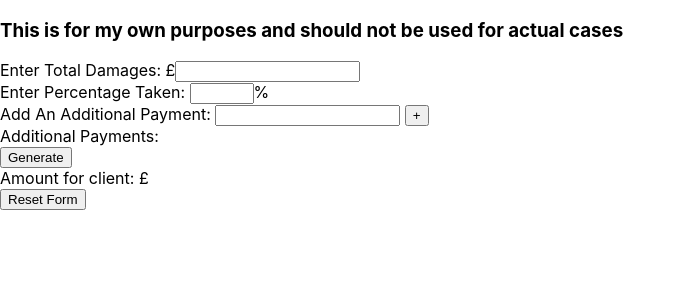
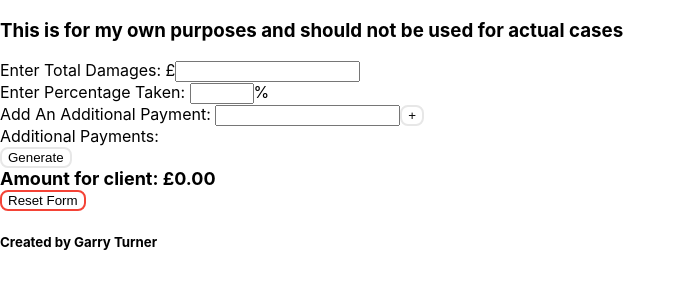
Before and after one commit to gazzturner/PercentageCalculator, a React (Create React App) app: page / in a window 1280 px wide. Shown: the top 300 px of the page, without its empty margins (0-686 px from the left). Built offline with nearby package versions, Linux system fonts and the light colour scheme.

Commit message:
added some styling

```diff
--- a/public/index.html
+++ b/public/index.html
@@ -24,7 +24,7 @@
       work correctly both with client-side routing and a non-root public URL.
       Learn how to configure a non-root public URL by running `npm run build`.
     -->
-    <title>React App</title>
+    <title>Percentage Calculator</title>
   </head>
   <body>
     <noscript>You need to enable JavaScript to run this app.</noscript>
@@ -39,5 +39,6 @@
       To begin the development, run `npm start` or `yarn start`.
       To create a production bundle, use `npm run build` or `yarn build`.
     -->
+    <h5>Created by Garry Turner</h5>
   </body>
 </html>
--- /dev/null
+++ b/src/Components/InputForm.css
@@ -0,0 +1,22 @@
+.resetButton {
+    border-radius: 8px;
+    background-color: white;
+    color: black;
+    border: 2px solid #f44336;
+}
+
+.resetButton:hover {
+    background-color: #f44336;
+    color: white;
+}
+
+.button {
+    border-radius: 8px;
+    background-color: white;
+    color: black;
+    border: 2px solid #e7e7e7;
+ }
+
+.button:hover {
+    background-color: #e7e7e7;
+}
--- a/src/Components/InputForm.js
+++ b/src/Components/InputForm.js
@@ -1,6 +1,7 @@
 import React, {Component} from 'react';
 import ResultForm from './ResultForm'
 import AdditionalPayments from './AdditionalPayments';
+import './InputForm.css';
 
 export default class InputForm extends Component {
 constructor(props) {
@@ -71,13 +72,21 @@ constructor(props) {
                 Add An Additional Payment: <input
                   value={this.state.newAdditionalPayment}
                   onChange={this.setAdditionalPayment}
-                  type="number"/> <button onClick={this.addAdditionalPayment}>+</button><br />
+                  type="number"/>
+                <button
+                  onClick={this.addAdditionalPayment}
+                  className="button"
+                >+</button><br />
 
                 Additional Payments: {additionalPayments}<br />
-                <button onClick={this.generatePercentage}>Generate</button><br />
+                <button
+                  onClick={this.generatePercentage}
+                  className="button"
+                >Generate</button><br />
+
                 <ResultForm finalAmount={this.state.amountForClient} />
 
-                <button onClick={this.resetForm}>Reset Form</button>
+                <button className="resetButton" onClick={this.resetForm}>Reset Form</button>
             </div>
         );
     };
--- /dev/null
+++ b/src/Components/ResultForm.css
@@ -0,0 +1,4 @@
+.resultFormatting {
+    font-weight: bold;
+    font-size: large;
+}
--- a/src/Components/ResultForm.js
+++ b/src/Components/ResultForm.js
@@ -1,8 +1,11 @@
 import React from 'react';
+import './ResultForm.css';
 
 const ResultForm = (props) => {
+    let finalAmount = props.finalAmount != null ? props.finalAmount : 0;
+    let formattedFinalAmount = parseFloat(finalAmount).toFixed(2);
     return (
-        <div>Amount for client: £{props.finalAmount}</div>
+        <div className="resultFormatting">Amount for client: £{formattedFinalAmount}</div>
     );
 };
 
```
Also changed, not shown: src/App.css (line endings or trailing spaces).
